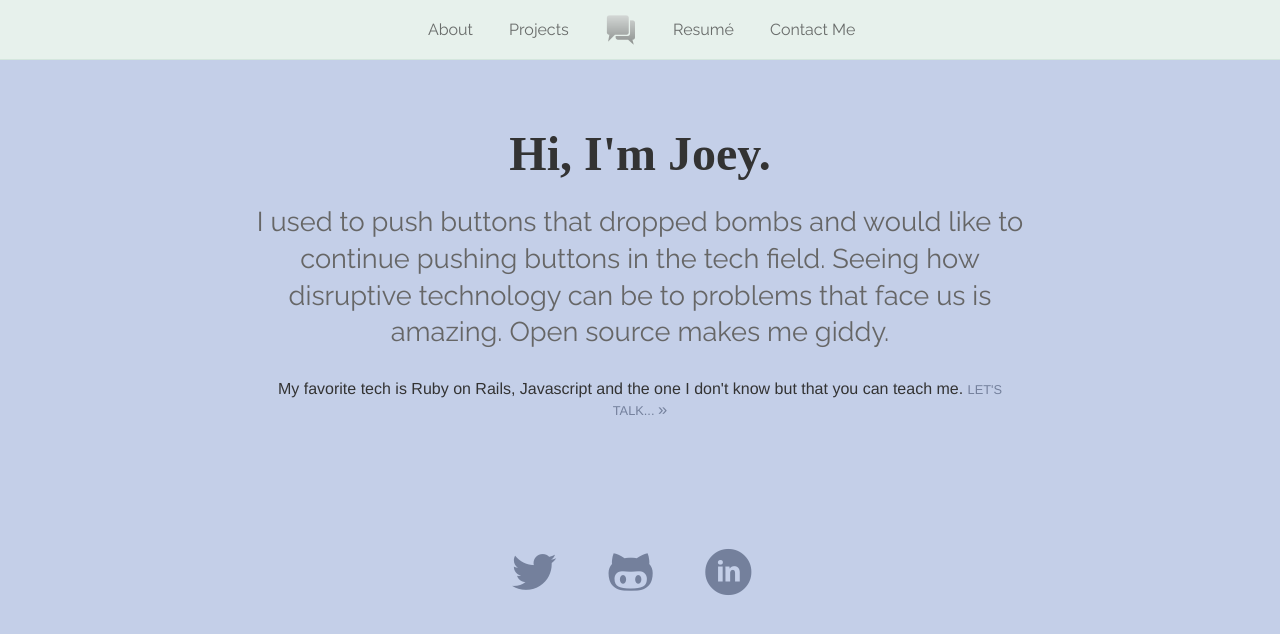
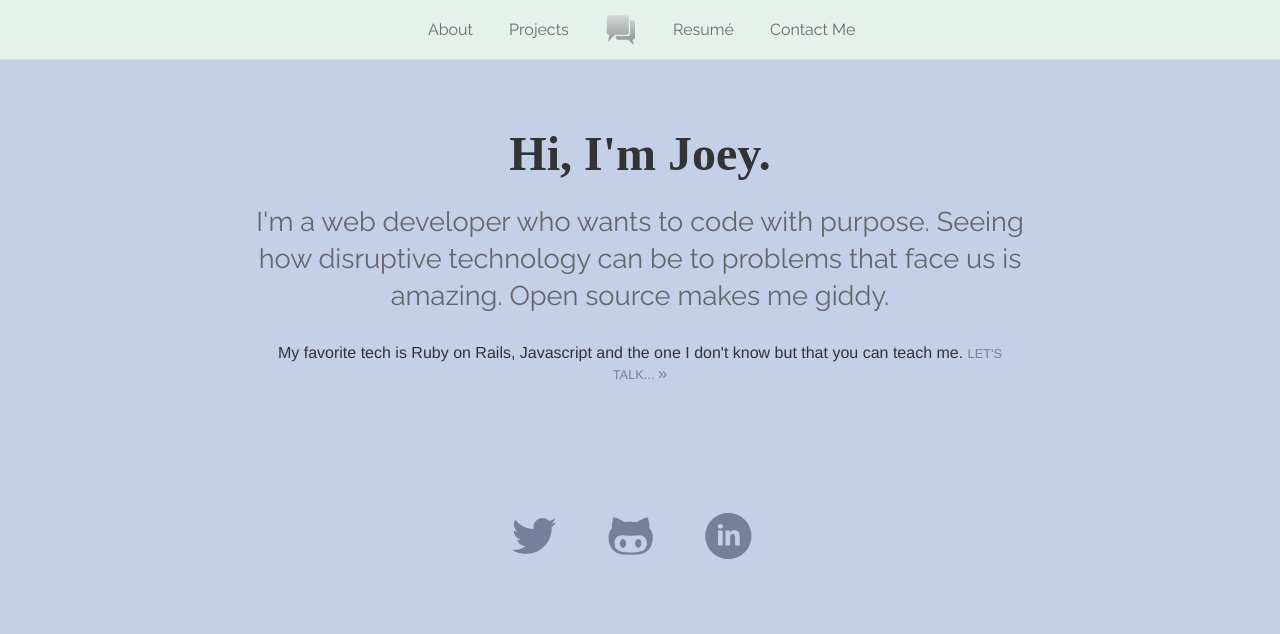
Before and after one commit to jochambo/jochambo.github.io, a Jekyll site: the page built from index.html, in a window 1280 px wide. Shown: the top 634 px of the page. Built offline with Jekyll 4.4.1, drawn with Linux system fonts in a browser that asks for light colours; some web fonts are replaced.

Commit message:
Updated index wording

```diff
--- a/index.html
+++ b/index.html
@@ -5,6 +5,6 @@ title: Joey Chamberlin - my homepage
 
 <div class="intro-text">
   <h2>Hi, I'm Joey.</h2>
-  <h4>I used to push buttons that dropped bombs and would like to continue pushing buttons in the tech field. Seeing how disruptive technology can be to problems that face us is amazing. Open source makes me giddy.</h4>
+  <h4>I'm a web developer who wants to code with purpose. Seeing how disruptive technology can be to problems that face us is amazing. Open source makes me giddy.</h4>
   <p>My favorite tech is Ruby on Rails, Javascript and the one I don't know but that you can teach me.  <a href="mailto:joey.chamberlin@gmail.com">Let's talk... <span>&#187;</span></a></p>
 </div>
```
